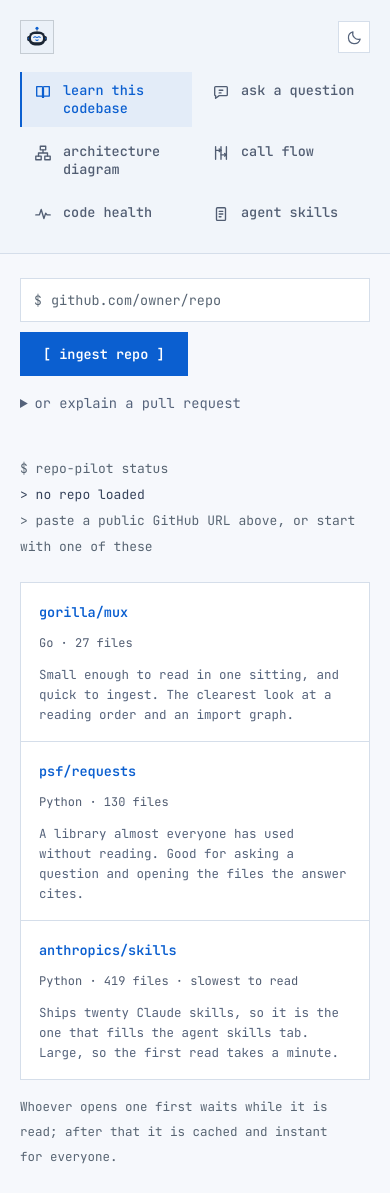
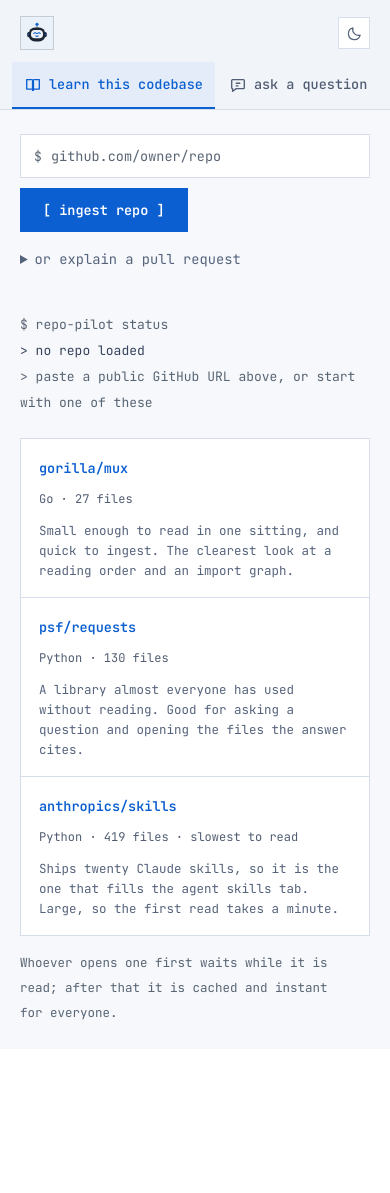
Before and after one commit to Rameen07304/repo-pilot, a FastAPI app: page /app in a window 390 px wide. After the commit the page ends 1020 px from the top, so only its background shows below. Run offline with FastAPI, Linux system fonts and the light colour scheme; parts of the project's set-up code (start-up, migrations or seed data) failed here and were passed over; some libraries are stand-ins or nearby versions.

Commit message:
Make the phone layout usable, not just unbroken
Nothing overflowed at 375px, which is why this looked fine and was
not. The six-tab sidebar stacked into a 351px block above the
content, so the moment you scrolled far enough to read anything,
every tab was off-screen with no way back to them.

The sidebar now uses display:contents on small screens, which drops
its box and lets its children sit in the shell's column directly.
That buys two things a nested block could not: the nav alone can be
sticky for the whole document rather than only while a 351px parent
is in view, and the repo summary can be ordered below the content
instead of wedged between the tabs and what you came to read. The
tabs become one horizontally scrolling strip -- 1017px of them in
375px -- with the active tab marked underneath, since a left-hand
bar means nothing in a horizontal row. Verified at 375px: nav pinned
at viewport top after a 1400px scroll, no horizontal page overflow,
47px tap targets. Desktop is untouched: 280px column, bounded to the
viewport, sticky.

On /proof the two SHA-256 digests needed 511px and had 343px, so the
one thing that page asks you to compare was parked behind a sideways
scroll. They wrap now, one element each so it stays clear which
lines belong to which digest.

Also: the close buttons were 18px squares, now 40px.

```diff
--- a/app/interface/static/style.css
+++ b/app/interface/static/style.css
@@ -2085,23 +2085,71 @@
 
 @media (max-width: 768px) {
     .app-shell { flex-direction: column; }
-    .sidebar {
-        width: 100%;
-        border-right: none;
+
+    /* The sidebar stops being a box and lets its children join the
+       shell's column directly. Stacked as one block it was 351px of
+       nav sitting on top of the content: scroll down to read anything
+       and all six tabs were off-screen with no way back. As loose
+       children they can be reordered and the nav alone can stick. */
+    .sidebar { display: contents; }
+
+    .sidebar-top {
+        order: 0;
+        padding: 16px 20px 12px;
+        background: var(--surface-alt);
+    }
+
+    .sidebar-nav {
+        order: 1;
+        position: sticky;
+        top: 0;
+        z-index: 20;
+        flex-direction: row;
+        flex-wrap: nowrap;
+        gap: 2px;
+        padding: 0 12px;
+        background: var(--surface-alt);
         border-bottom: 1px solid var(--hairline);
-        padding: 20px;
-        /* Stacked above the content here, so none of the desktop
-           sticky-column behaviour applies. */
-        position: static;
-        height: auto;
-        overflow: visible;
-        gap: 18px;
+        /* Six tabs will not fit 375px, so the strip scrolls sideways
+           rather than wrapping into rows that change height as you
+           move between tabs. */
+        overflow-x: auto;
+        overscroll-behavior-x: contain;
+        scrollbar-width: none;
     }
-    .sidebar-nav { flex-direction: row; flex-wrap: wrap; gap: 6px; }
-    .sidebar-nav .tab-btn { flex: 1 1 45%; }
+    .sidebar-nav::-webkit-scrollbar { display: none; }
+
+    .sidebar-nav .tab-btn {
+        flex: 0 0 auto;
+        width: auto;
+        align-items: center;
+        gap: 7px;
+        padding: 13px 12px;
+        /* A left bar reads as nothing in a horizontal strip. */
+        border-left: none;
+        border-bottom: 2px solid transparent;
+        white-space: nowrap;
+    }
+    .sidebar-nav .tab-btn.active {
+        border-left-color: transparent;
+        border-bottom-color: var(--accent);
+    }
     .nav-desc { display: none; }
-    .sidebar-repo-info { margin-top: 0; }
-    .app-main { padding: 24px 20px; }
+
+    .app-main { order: 2; padding: 24px 20px; }
+
+    /* Below the content: useful, but not worth another 200px between
+       the tabs and what you came to read. */
+    .sidebar-repo-info, .sidebar-recent {
+        order: 3;
+        margin-top: 0;
+        padding: 18px 20px;
+        border-top: 1px solid var(--hairline);
+        background: var(--surface-alt);
+    }
+
+    /* Touch targets. The close buttons were 18px squares. */
+    .tool-btn { min-width: 40px; min-height: 40px; }
 }
 
 /* ==============================================================
@@ -2959,6 +3007,7 @@
     line-height: 1.7;
     color: var(--ink-body);
 }
+.digest span { display: block; }
 .proof-compare, .proof-empty {
     margin-top: 12px;
     padding: 30px 32px;
@@ -2974,6 +3023,16 @@
     .claim { grid-template-columns: 1fr; gap: 10px; padding: 28px 0; }
     .claim-mark { font-size: 1.7rem; }
     .proof-compare, .proof-empty { padding: 22px 18px; }
+
+    /* Two 64-character digests need 511px and had 343px, so the one
+       thing this page asks the reader to compare sat off the edge
+       behind a sideways scroll. Wrapping beats hiding. */
+    .digest {
+        white-space: pre-wrap;
+        word-break: break-all;
+        overflow-x: visible;
+        font-size: 0.74rem;
+    }
 }
 
 /* Agent asset row: open the file, or take it away. */
--- a/app/interface/templates/proof.html
+++ b/app/interface/templates/proof.html
@@ -124,8 +124,9 @@
                 picture. The diagram was rendered twice while this page loaded. Here are both
                 SHA&#8209;256 digests of the {{ "{:,}".format(svg_bytes) }}&nbsp;bytes of SVG:
             </p>
-            <pre class="digest">{{ digest_a }}
-{{ digest_b }}</pre>
+            {# One element each, so that when they wrap on a narrow screen it
+               stays obvious which lines belong to which digest. #}
+            <pre class="digest"><span>{{ digest_a }}</span><span>{{ digest_b }}</span></pre>
             <p class="claim-note">
                 {% if digests_match %}
                 Identical. Two exports of one commit can be diffed against each other, so a
```
